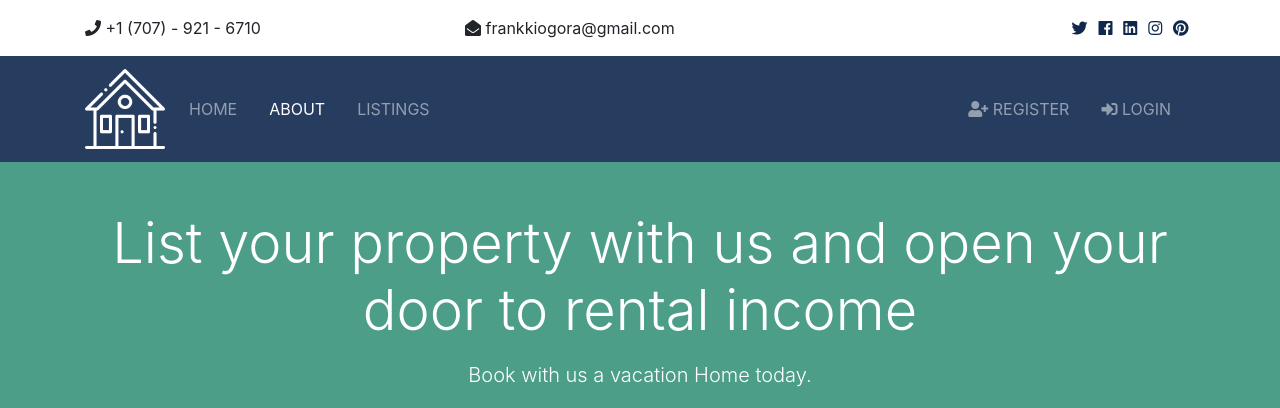
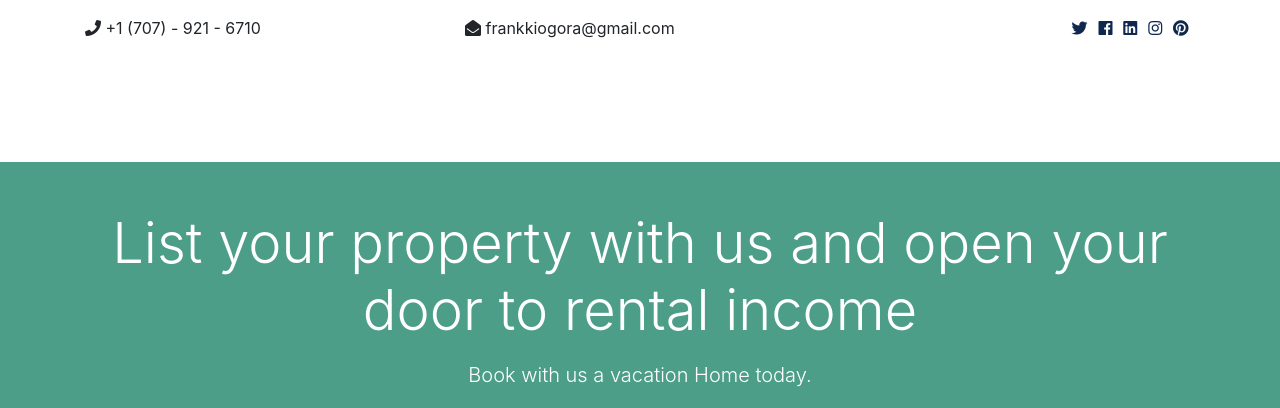
Before and after one commit to frankkiogora/vacationHomeFinder, a Django app: page /about in a window 1280 px wide. Shown: the top 408 px of the page. Run offline with Django 3.2, Linux system fonts and the light colour scheme; data that the repository does not hold is empty; some libraries are stand-ins or nearby versions.

Commit message:
changed navbar color to none

```diff
--- a/static/css/style.css
+++ b/static/css/styles.css
@@ -12,7 +12,7 @@ img {
 
 .navbar {
   opacity: 0.9;
-  text-transform: capitalize;
+  text-transform: uppercase;
 }
 
 .social a {
--- a/templates/base.html
+++ b/templates/base.html
@@ -10,7 +10,7 @@
     <!-- Bootstrap -->
     <link rel="stylesheet" href="{% static 'css/bootstrap.css' %}" />
     <!-- Custom -->
-    <link rel="stylesheet" href="{% static 'css/style.css' %}" />
+    <link rel="stylesheet" href="{% static 'css/styles.css' %}" />
     <!-- Lightbox -->
     <link rel="stylesheet" href="{% static 'css/lightbox.min.css' %}" />
 
--- a/templates/partials/_navbar.html
+++ b/templates/partials/_navbar.html
@@ -1,6 +1,6 @@
 {% load static %}
 <!-- Navbar -->
-<nav class="navbar navbar-expand-lg navbar-dark bg-primary sticky-top">
+<nav class="navbar navbar-expand-lg navbar-dark sticky-top">
     <div class="container">
       <a class="navbar-brand" href="{% url 'index' %}">
         <img src="{% static 'img/logo.png' %}" class="logo" alt="">
```
